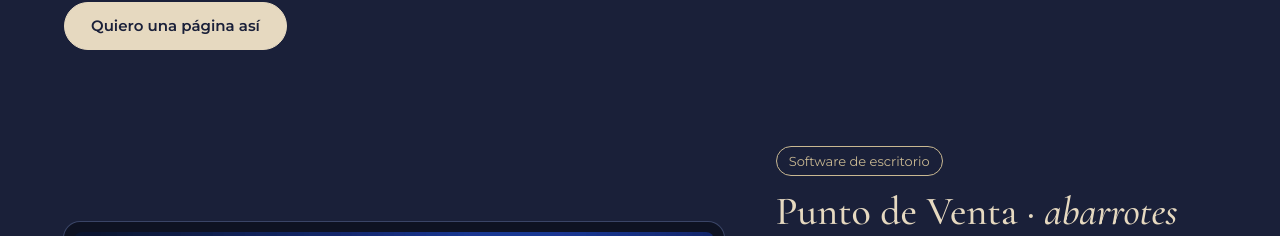
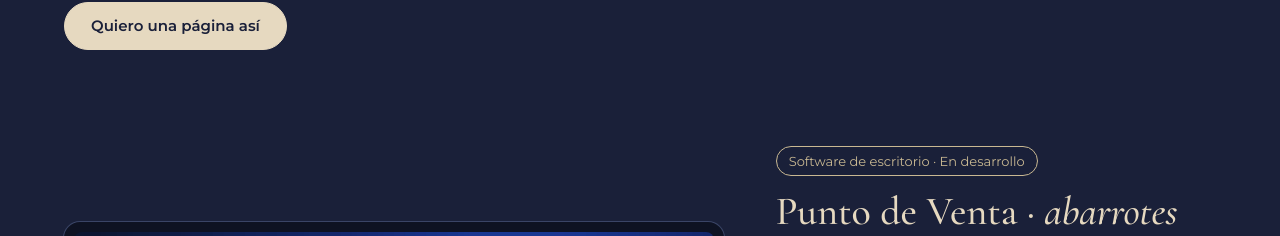
Before and after one commit to AdolfoD/as-estudio-digital, a plain HTML site: page index.html in a window 1280 px wide. Shown: the part 4876-5112 px from the top of the page. Drawn offline with nearby package versions, Linux system fonts and the light colour scheme; grey boxes are pictures that could not be loaded.

Commit message:
Marcar Punto de Venta como en desarrollo
Co-Authored-By: Claude Opus 5.5 <noreply@anthropic.com>
Claude-Session: https://claude.ai/code/session_01Cfi5Mw9ucMsuo5mrMi8cr7

```diff
--- a/index.html
+++ b/index.html
@@ -366,7 +366,7 @@ footer .serif{font-size:22px;color:var(--champ);display:block;margin-bottom:6px}
         <div class="base"></div>
       </div>
       <div>
-        <span class="tag">Software de escritorio</span>
+        <span class="tag">Software de escritorio · En desarrollo</span>
         <h3>Punto de Venta · <span class="serif">abarrotes</span></h3>
         <p>Sistema para tiendas de abarrotes que funciona sin internet en cualquier laptop o PC con Windows. Los datos se guardan en la misma computadora.</p>
         <ul class="roles">
```
